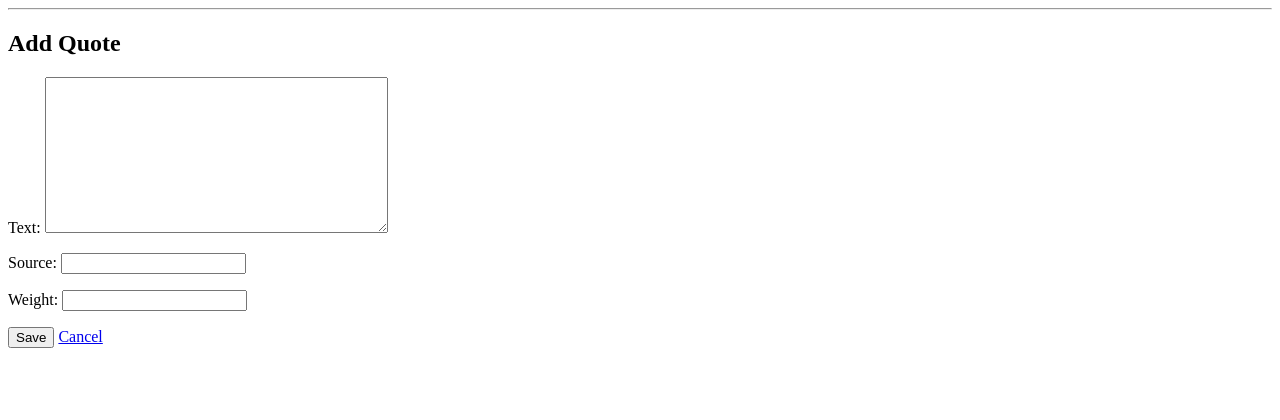
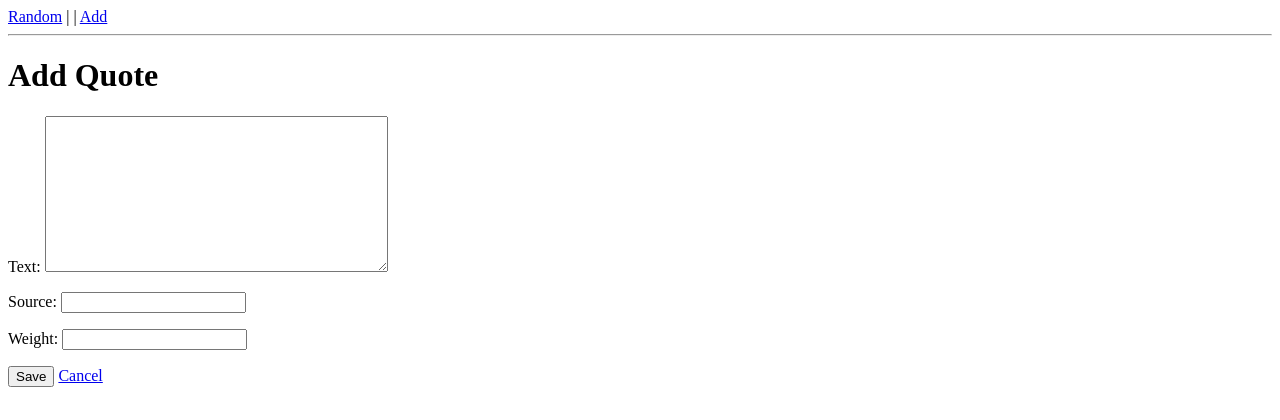
Before and after one commit to Amirka-Kh/quotes, a Django app: page /quotes/add/ in a window 1280 px wide. Shown: the top 420 px of the page. Run offline with Django 5.2, Linux system fonts and the light colour scheme.

Commit message:
Add quote editing feature

```diff
--- a/quotes/urls.py
+++ b/quotes/urls.py
@@ -9,4 +9,5 @@
     path("add/", views.add_quote, name="add"),
     path("like/<int:pk>/", views.like_quote, name="like"),
     path("dislike/<int:pk>/", views.dislike_quote, name="dislike"),
+    path("<int:pk>/edit/", views.edit_quote, name="edit"),
 ]
--- a/quotes/views.py
+++ b/quotes/views.py
@@ -40,3 +40,18 @@
         return HttpResponseBadRequest("POST required")
     Quote.objects.filter(pk=pk).update(dislikes=F("dislikes") + 1)
     return redirect(reverse("quotes:random"))
+
+
+def edit_quote(request: HttpRequest, pk: int) -> HttpResponse:
+    try:
+        instance = Quote.objects.get(pk=pk)
+    except Quote.DoesNotExist:
+        return redirect(reverse("quotes:random"))
+    if request.method == "POST":
+        form = QuoteForm(request.POST, instance=instance)
+        if form.is_valid():
+            form.save()
+            return redirect(reverse("quotes:random"))
+    else:
+        form = QuoteForm(instance=instance)
+    return render(request, "quotes/quote_form.html", {"form": form, "instance": instance})
--- a/templates/quotes/quote_form.html
+++ b/templates/quotes/quote_form.html
@@ -2,14 +2,18 @@
 <html>
 <head>
     <meta charset="utf-8" />
-    <title>Add Quote</title>
+    <title>{% if instance %}Edit Quote{% else %}Add Quote{% endif %}</title>
 </head>
 <body>
 <nav>
-    <!-- TODO: popular, random and add\edit tab -->
+    <a href="{% url 'quotes:random' %}">Random</a> |
+    {# TODO: popular #}
+    {% if instance %}| <a href="{% url 'quotes:edit' instance.pk %}">Edit</a>{% endif %}
+    | <a href="{% url 'quotes:add' %}">Add</a>
+    </nav>
 <hr/>
 
-<h1>Add Quote</h1>
+<h1>{% if instance %}Edit Quote{% else %}Add Quote{% endif %}</h1>
 
 <form method="post">
     {% csrf_token %}
--- a/templates/quotes/random.html
+++ b/templates/quotes/random.html
@@ -7,7 +7,8 @@
 </head>
 <body>
 <nav>
-    <!-- TODO: popular and add/edit tab -->
+    {# TODO: popular #}
+    <a href="{% url 'quotes:add' %}">Add Quote</a>
 </nav>
 <hr/>
 
```
